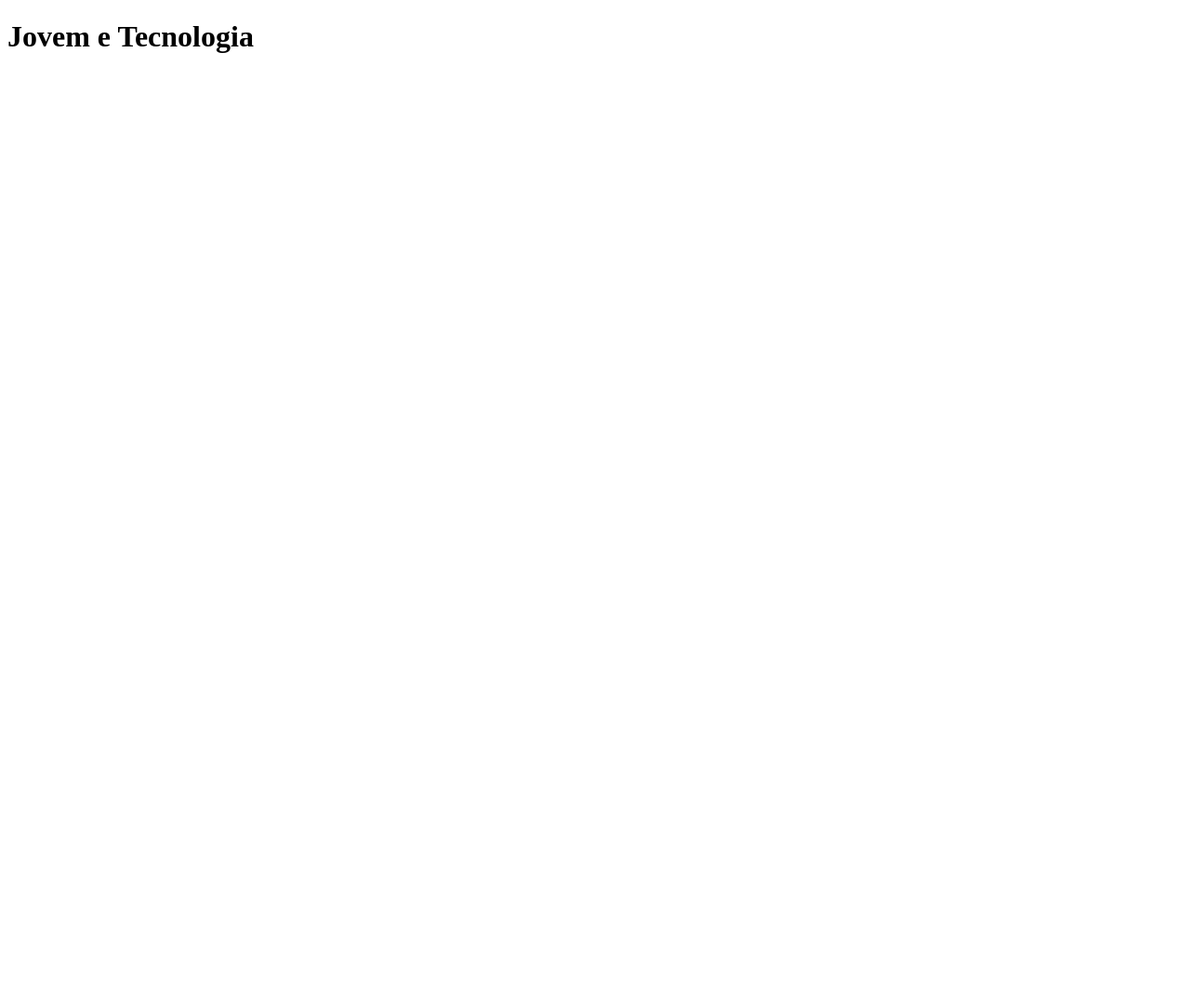
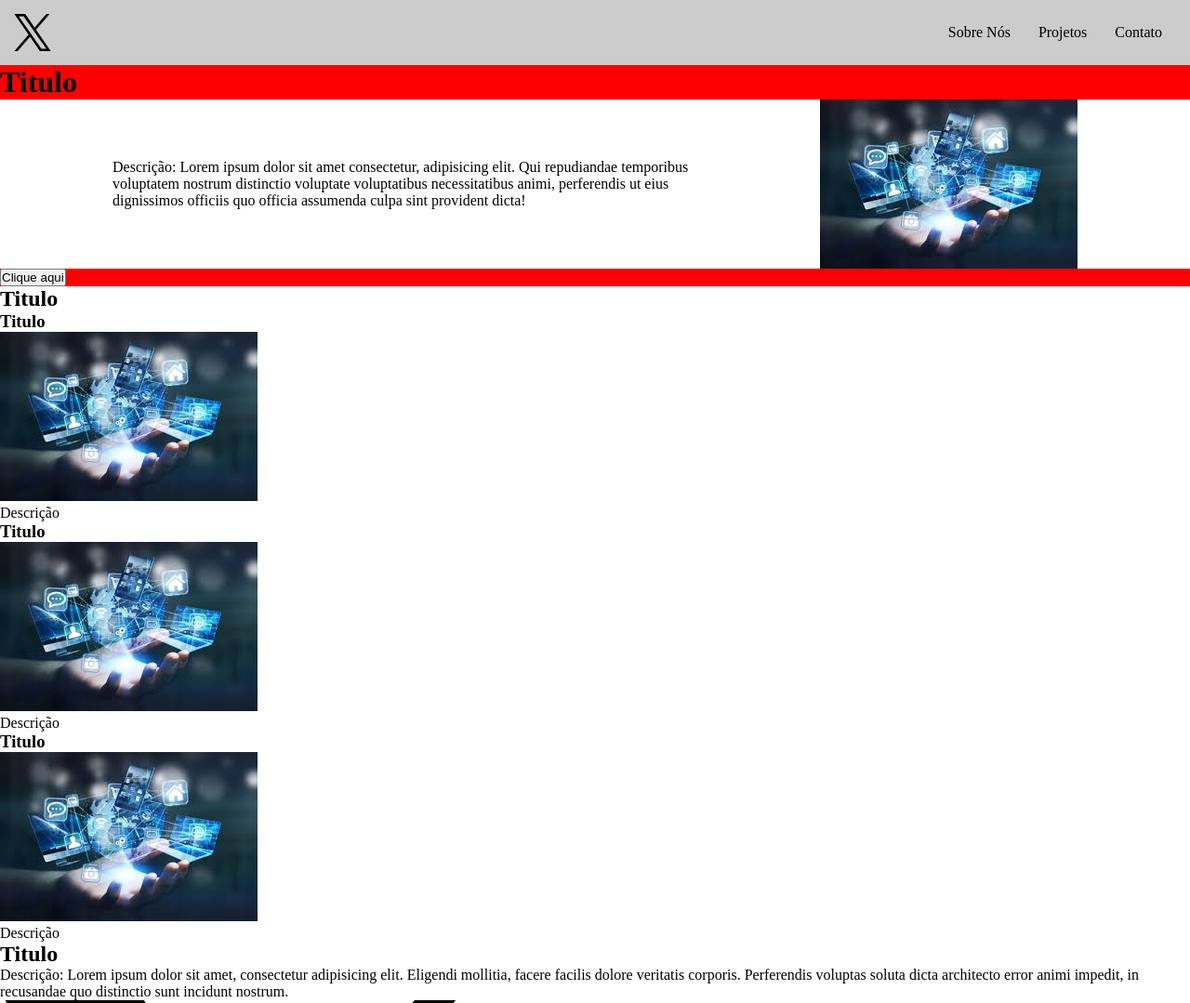
Before and after one commit to chicocoins/Landing-Pagel, a plain HTML site: page index.html in a window 1280 px wide. Shown: the top 1079 px of the page at 93% size. Before the commit the page ends 800 px from the top, so only its background shows below. Drawn offline with Linux system fonts and the light colour scheme.

Commit message:
Primeira Verão: 1.0

```diff
--- a/index.html
+++ b/index.html
@@ -1,11 +1,73 @@
 <!DOCTYPE html>
 <html lang="en">
+
 <head>
     <meta charset="UTF-8">
     <meta name="viewport" content="width=device-width, initial-scale=1.0">
+    <link rel="stylesheet" href="./style.css">
     <title>Document</title>
 </head>
+
 <body>
-    <h1>Jovem e Tecnologia</h1>
+    <div class="navbar">
+        <img class="logo" src="./assets/logo.png" alt="Logo" />
+        <div class="links">
+            <a class="link" href="">Sobre Nós</a>
+            <a class="link" href="">Projetos</a>
+            <a class="link" href="">Contato</a>
+        </div>
+    </div>
+    <div class="header">
+        <h1>Titulo</h1>
+        <div class="conteudo-header">
+            <div class="texto-header">
+                <p>
+                    Descrição: Lorem ipsum dolor sit amet consectetur, adipisicing elit. Qui repudiandae temporibus voluptatem
+                    nostrum distinctio voluptate voluptatibus necessitatibus animi, perferendis ut eius dignissimos officiis quo
+                    officia assumenda culpa sint provident dicta!
+                </p>
+            </div>
+            <img class="imagem-header" src="./assets/imgem-cards.jpeg" alt="Image" />
+        </div>
+        <button>Clique aqui</button>
+    </div>
+    <div class="secao">
+        <h2>
+            Titulo
+        </h2>
+        <div class="card">
+            <h3>Titulo</h3>
+            <img src="./assets/imgem-cards.jpeg" alt="Card" />
+            <p>Descrição</p>
+        </div>
+        <div class="card">
+            <h3>Titulo</h3>
+            <img src="./assets/imgem-cards.jpeg" alt="Card" />
+            <p>Descrição</p>
+        </div>
+        <div class="card">
+            <h3>Titulo</h3>
+            <img src="./assets/imgem-cards.jpeg" alt="Card" />
+            <p>Descrição</p>
+        </div>
+    </div>
+    <div class="secao">
+        <h2>
+            Titulo
+        </h2>
+        <p>Descrição: Lorem ipsum dolor sit amet, consectetur adipisicing elit. Eligendi mollitia, facere facilis dolore
+            veritatis corporis. Perferendis voluptas soluta dicta architecto error animi impedit, in recusandae quo
+            distinctio sunt incidunt nostrum.</p>
+    </div>
+    <div class="footer">
+        <img src="./assets/logo.png" alt="Logo" />
+        <p>Desenvolvido por Jovem e Tecnologia</p>
+        <div class="links">
+            <a href="">Sobre Nós</a>
+            <a href="">Projetos</a>
+            <a href="">Contato</a>
+        </div>
+    </div>
 </body>
+
 </html>
--- /dev/null
+++ b/style.css
@@ -0,0 +1,46 @@
+* {
+    margin: 0;
+    padding: 0;
+}
+
+.navbar {
+    background-color: #ccc;
+    display: flex;
+    flex-direction: row;
+    justify-content: space-between;
+    align-items: center;
+    padding: 15px;
+}
+
+.links {
+    display: flex;
+    flex-direction: row;
+}
+
+.link {
+    text-decoration: none;
+    color: #000;
+    margin: 0 15px;
+}
+
+.logo {
+    height: 40px;
+}
+
+.header {
+    background-color: red;
+}
+
+.conteudo-header {
+    background-color: white;
+    display: flex;
+    flex-direction: row;
+    justify-content: space-evenly;
+    align-items: center;
+}
+
+.texto-header {
+    width: 50%;
+}
+.imagem-header {
+}
```
Also changed, not shown: teste.html (added, +1 -0 lines), assets/imgem-cards.jpeg (added), assets/logo.png (added).
